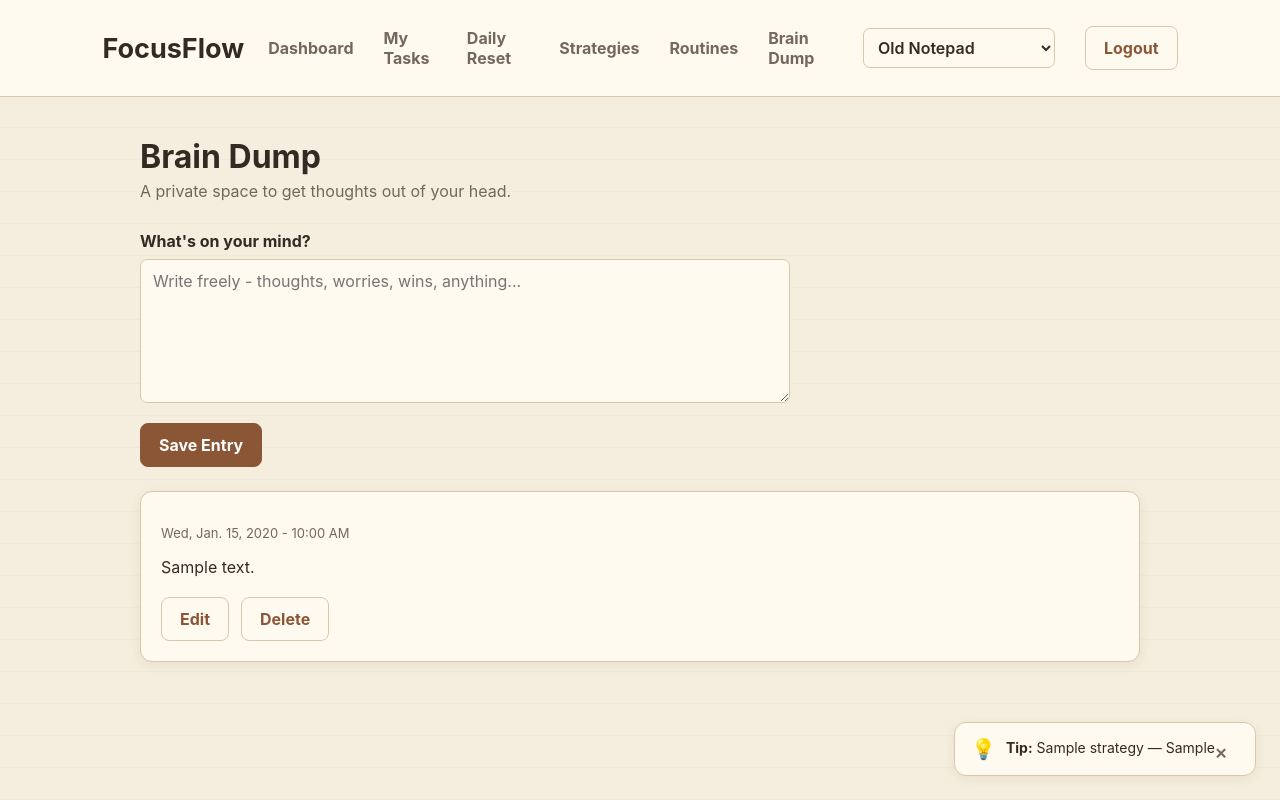
After one commit to MariaRalucaPopovici/FocusFlow, a Django app: page /wellbeing/journal/ in a window 1280 px wide. The commit adds this page. Run offline with Django 5.2, Linux system fonts and the light colour scheme; a user stored in the database is signed in; tables that the repository leaves empty hold one stand-in row (values such as "Sample post").

Commit message:
Add brain dump text entry

```diff
--- a/backend/static/css/styles.css
+++ b/backend/static/css/styles.css
@@ -1565,3 +1565,22 @@ button,
     background: var(--surface);
     color: var(--text);
 }
+
+.journal-entries {
+    display: flex;
+    flex-direction: column;
+    gap: 16px;
+    margin-top: 24px;
+}
+
+.journal-entry-card {
+    background: var(--surface);
+    border: 1px solid var(--border);
+    border-radius: 12px;
+    padding: 20px;
+    box-shadow: var(--shadow);
+}
+
+.journal-entry-content {
+    margin: 8px 0 12px 0;
+}
--- a/backend/templates/base.html
+++ b/backend/templates/base.html
@@ -25,6 +25,7 @@
                 <a href="{% url 'daily_reset' %}">Daily Reset</a>
                 <a href="{% url 'strategy_library' %}">Strategies</a>
                 <a href="{% url 'routine_list' %}">Routines</a>
+                <a href="{% url 'journal_list' %}">Brain Dump</a>
 
                 <select id="theme-select" aria-label="Choose theme">
                     <option value="notepad">Old Notepad</option>
--- a/backend/wellbeing/forms.py
+++ b/backend/wellbeing/forms.py
@@ -1,5 +1,5 @@
 from django import forms
-from .models import DailyCheckIn, Routine
+from .models import DailyCheckIn, Routine, JournalEntry
 
 
 class DailyCheckInForm(forms.ModelForm):
@@ -41,3 +41,14 @@ class RoutineForm(forms.ModelForm):
     class Meta:
         model = Routine
         fields = ["title", "description", "mode", "routine_type"]
+
+class JournalEntryForm(forms.ModelForm):
+    class Meta:
+        model = JournalEntry
+        fields = ["content"]
+        labels = {
+            "content": "What's on your mind?",
+        }
+        widgets = {
+            "content": forms.Textarea(attrs={"rows": 6, "placeholder": "Write freely - thoughts, worries, wins, anything..."}),
+        }
--- a/backend/wellbeing/models.py
+++ b/backend/wellbeing/models.py
@@ -119,3 +119,14 @@ class DopamineMenuItem(models.Model):
 
     def __str__(self):
         return self.title
+
+class JournalEntry(models.Model):
+    user = models.ForeignKey(User, on_delete=models.CASCADE, related_name="journal_entries")
+    content = models.TextField()
+    created_at = models.DateTimeField(auto_now_add=True)
+
+    def __str__(self):
+        return f"{self.user.username} - {self.created_at.strftime('%Y-%m-%d %H:%M')}"
+
+    class Meta:
+        ordering = ["-created_at"]
--- /dev/null
+++ b/backend/wellbeing/templates/wellbeing/journal_list.html
@@ -0,0 +1,40 @@
+{% extends "base.html" %}
+
+{% block title %}
+Brain Dump | FocusFlow
+{% endblock %}
+
+{% block content %}
+
+<div class="page-heading">
+    <div>
+        <h2>Brain Dump</h2>
+        <p>A private space to get thoughts out of your head.</p>
+    </div>
+</div>
+
+<form method="POST" class="task-form">
+    {% csrf_token %}
+    {{ form.as_p }}
+    <button type="submit" class="button-primary">Save Entry</button>
+</form>
+
+<div class="journal-entries">
+    {% for entry in entries %}
+        <div class="journal-entry-card">
+            <p class="muted-text">{{ entry.created_at|date:"D, N j, Y - g:i A" }}</p>
+            <p class="journal-entry-content">{{ entry.content|linebreaks }}</p>
+            <div class="task-actions">
+                <a href="{% url 'edit_journal_entry' entry.id %}" class="button-secondary">Edit</a>
+                <a href="{% url 'delete_journal_entry' entry.id %}" class="button-secondary">Delete</a>
+            </div>
+        </div>
+    {% empty %}
+        <div class="empty-state">
+            <h3>No entries yet</h3>
+            <p>Write your first entry above.</p>
+        </div>
+    {% endfor %}
+</div>
+
+{% endblock %}
--- a/backend/wellbeing/urls.py
+++ b/backend/wellbeing/urls.py
@@ -13,4 +13,7 @@ urlpatterns = [
     path("routines/<int:routine_id>/delete/", views.delete_routine, name="delete_routine"),
     path("dashboard/", views.dashboard, name="dashboard"),
     path("dopamine-menu/", views.dopamine_menu, name="dopamine_menu"),
+    path("journal/", views.journal_list, name="journal_list"),
+    path("journal/<int:entry_id>/edit/", views.edit_journal_entry, name="edit_journal_entry"),
+    path("journal/<int:entry_id>/delete/", views.delete_journal_entry, name="delete_journal_entry"),
 ]
--- a/backend/wellbeing/views.py
+++ b/backend/wellbeing/views.py
@@ -6,8 +6,8 @@ from django.db.models import Q
 from django.conf import settings
 from django.utils import timezone
 
-from .forms import DailyCheckInForm, RoutineForm
-from .models import Strategy, Routine, RoutineStep, DopamineMenuItem
+from .forms import DailyCheckInForm, RoutineForm, JournalEntryForm
+from .models import Strategy, Routine, RoutineStep, DopamineMenuItem, JournalEntry
 from tasks.models import Task
 
 def AI_suggestion(check_in, tasks, routines):
@@ -239,3 +239,38 @@ def delete_routine(request, routine_id):
         routine.delete()
         return redirect("routine_list")
     return render(request, "wellbeing/delete_routine.html", {"routine": routine})
+
+@login_required
+def journal_list(request):
+    if request.method == "POST":
+        form = JournalEntryForm(request.POST)
+        if form.is_valid():
+            entry = form.save(commit=False)
+            entry.user = request.user
+            entry.save()
+            return redirect("journal_list")
+    else:
+        form = JournalEntryForm()
+
+    entries = JournalEntry.objects.filter(user=request.user)
+    return render(request, "wellbeing/journal_list.html", {"form": form, "entries": entries})
+
+@login_required
+def edit_journal_entry(request, entry_id):
+    entry = get_object_or_404(JournalEntry, id=entry_id, user=request.user)
+    if request.method == "POST":
+        form = JournalEntryForm(request.POST, instance=entry)
+        if form.is_valid():
+            form.save()
+            return redirect("journal_list")
+    else:
+        form = JournalEntryForm(instance=entry)
+    return render(request, "wellbeing/edit_journal_entry.html", {"form": form, "entry": entry})
+
+@login_required
+def delete_journal_entry(request, entry_id):
+    entry = get_object_or_404(JournalEntry, id=entry_id, user=request.user)
+    if request.method == "POST":
+        entry.delete()
+        return redirect("journal_list")
+    return render(request, "wellbeing/delete_journal_entry.html", {"entry": entry})
```
Also changed, not shown: backend/wellbeing/admin.py (+16 -2 lines), backend/wellbeing/templates/wellbeing/delete_journal_entry.html (added, +22 -0 lines), backend/wellbeing/templates/wellbeing/edit_journal_entry.html (added, +20 -0 lines), backend/wellbeing/migrations/0010_journalentry.py (added).
